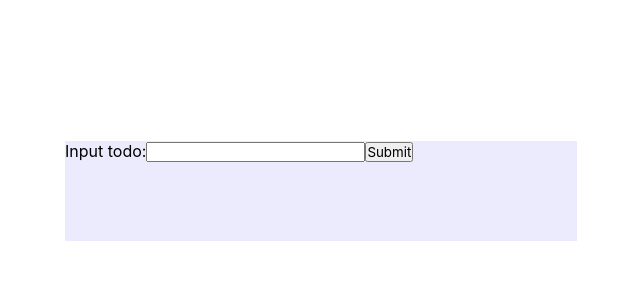
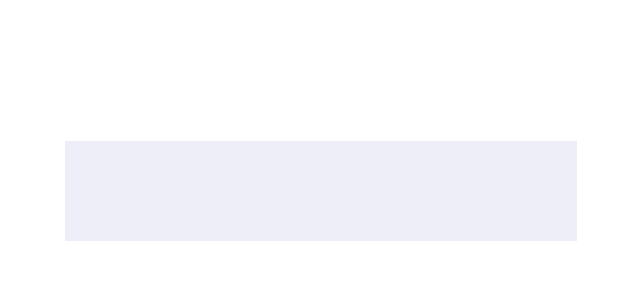
Before and after one commit to AnosovAndrey/todo-app, a React (Create React App) app: page / in a window 1280 px wide. Shown: the top 300 px of the page, without its empty margins (319-959 px from the left). Built offline with nearby package versions, Linux system fonts and the light colour scheme.

Commit message:
add popup

```diff
--- a/src/App.js
+++ b/src/App.js
@@ -8,7 +8,7 @@ function App() {
   const [todos, setTodos] = React.useState([]);
 
   const addTodo = (todo) => {
-    setTodos([...todos, ...todos, todo]);
+    setTodos([...todos, todo]);
   };
 
   const removeTodo = (id) => {
--- /dev/null
+++ b/src/components/view/AddTodo/AddTodo.scss
@@ -0,0 +1,14 @@
+.add-todo{
+    display: inline-block;
+    position: absolute;
+    height: 100%;
+    width: 100%;
+
+    &__button{
+        height: 100%;
+
+        &:hover {
+            box-shadow: 1px 2px 20px #b65656;
+        }
+    }
+}
--- a/src/components/view/AddTodo/index.jsx
+++ b/src/components/view/AddTodo/index.jsx
@@ -1,12 +1,15 @@
 import { v4 as uuid } from "uuid";
 import React from "react";
 
-const AddTodo = ({addTodo}) => {
+import "./AddTodo.scss";
 
+const AddTodo = ({ addTodo }) => {
   const [todo, setTodo] = React.useState({
     id: "",
     text: "",
   });
+
+  const [visiblePopup, setVisiblePopup] = React.useState(false);
 
   const handleSubmit = (event) => {
     event.preventDefault();
@@ -21,15 +24,20 @@ const AddTodo = ({addTodo}) => {
     setTodo({ ...todo, text: event.target.value });
   };
 
-  return(
-    <form onSubmit={handleSubmit}>
-        <label>
-        Input todo:
-        <input type="text" value={todo.text} onChange={handleChange} />
-        </label>
-        <input type="submit" value="Submit" />
-    </form>
+  return (
+    <div className="add-todo">
+      <div className="add-todo__button" onClick={() => setVisiblePopup(!visiblePopup)}></div>
+      { visiblePopup &&
+            (<div className="add-todo__popup_form">
+                <form onSubmit={handleSubmit}>
+                    <label>Input todo:</label>
+                    <input type="text" value={todo.text} onChange={handleChange} />
+                    <input type="submit" value="Submit" />
+                </form>
+            </div>)
+        }
+    </div>
   );
-}
+};
 
 export default AddTodo;
--- a/src/components/view/TodoItem/index.jsx
+++ b/src/components/view/TodoItem/index.jsx
@@ -10,9 +10,8 @@ const Index = ({ todo, removeTodo }) => {
   return(
       <li>
           {todo.text}
-          <i>
+          <i onClick={handleRemove}>
                 <img src={deleteSvg} alt="delete" width="20px" height="20px"/>
-              {/* <button onClick={handleRemove}>X</button> */}
           </i>
       </li>
   );
--- a/src/components/view/TodoList/index.jsx
+++ b/src/components/view/TodoList/index.jsx
@@ -1,5 +1,7 @@
 import React from "react";
 import TodoItem from "./../TodoItem";
+
+import "./List.scss";
 
 const TodoList = ({ todos, removeTodo }) => {
     return (
--- a/src/index.scss
+++ b/src/index.scss
@@ -11,6 +11,7 @@
 }
 
 .todo{
+
     display: flex;
     align-items: center;
     justify-content: center;
@@ -19,18 +20,26 @@
 
     &__list_area{
         display: flex;
-        background-color: rgb(253, 235, 235);
+        background-color: rgb(250, 243, 243);
         margin-top: 1%;
-        flex-grow: 1;
         width: 60%;
+
+        &:hover {
+            box-shadow: 1px 2px 20px #6093e0;
+        }
     }
 
     &__add_area{
-        background-color: rgb(235, 235, 253);
+        background-color: rgb(238, 238, 248);
         position: sticky;
         bottom: 6em;
         width: 40%;
         height: 100px;
+        justify-content: space-around;
+
+        // &:hover {
+        //     box-shadow: 1px 2px 20px #b65656;
+        // }
         margin-top: 8em;
     }
 }
```
Lines whose indentation alone changed are shown as unchanged.
